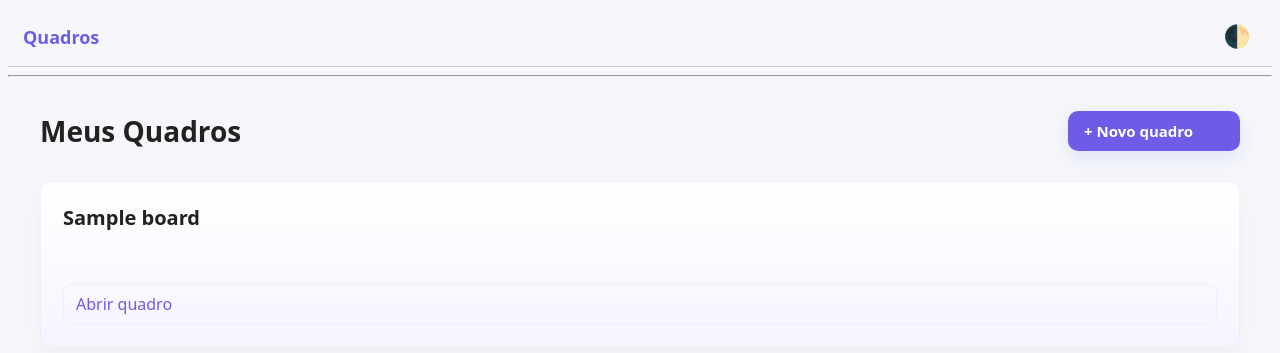
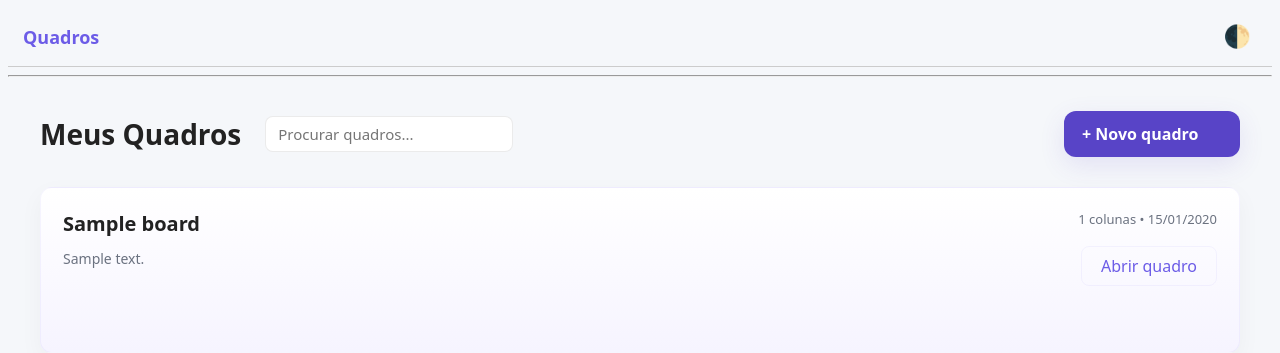
Before and after one commit to leovieirad/Projeto-Kanban, a Django app: template boards/templates/boards/board_list.html in a window 1280 px wide. Shown: the top 353 px of the page. Run offline with Django 3.2, Linux system fonts and the light colour scheme; the template is opened without the code that fills it: most values are stand-ins (such as "Sample title", 1, 10 or a date in 2020).

Commit message:
Adicionando busca rápida e aprimorando exibição de quadros na página inicial

```diff
--- a/boards/static/boards/styles.css
+++ b/boards/static/boards/styles.css
@@ -246,6 +246,17 @@ body.dark-mode .btn-link { color: #9fc1ff; }
 .header .page-title { margin: 0; }
 .header .btn-primary { margin-left: auto; }
 
+/* Busca rápida na home */
+.board-search { display:inline-block; }
+.search-input {
+  padding: 8px 12px;
+  border-radius: 8px;
+  border: 1px solid rgba(0,0,0,0.08);
+  min-width: 220px;
+  background: #fff;
+}
+body.dark-mode .search-input { background: #2b2d31; border: 1px solid #444; color: #fff; }
+
 .boards-grid {
   display: grid;
   gap: 22px;
@@ -262,12 +273,14 @@ body.dark-mode .btn-link { color: #9fc1ff; }
   box-shadow: 0 8px 24px rgba(16,24,40,0.04);
   transition: transform 0.12s ease, box-shadow 0.12s ease;
   display: flex;
-  flex-direction: column;
+  flex-direction: row;
   justify-content: space-between;
   min-height: 120px;
 }
 
 .board-card h2 { margin: 0 0 12px 0; font-size: 20px; }
+.board-desc { margin: 8px 0 0 0; color: var(--muted); font-size: 14px; }
+.board-meta { font-size: 13px; color: var(--muted); }
 
 .board-card:hover { transform: translateY(-6px); box-shadow: 0 20px 40px rgba(16,24,40,0.08); border-color: rgba(108,92,231,0.12); }
 
@@ -293,6 +306,9 @@ body.dark-mode .btn-secondary:hover { background: rgba(255,255,255,0.03); }
   text-decoration: none;
   display: inline-block;
 }
+.btn-new { padding: 12px 18px; font-size: 16px; background: var(--primary-strong); color: #fff; box-shadow: 0 8px 26px rgba(92,68,199,0.12); border-radius: 12px; }
+.btn-new:hover { transform: translateY(-2px); }
+.btn-open { min-width: 110px; text-align:center; }
 .btn-secondary:hover { background: rgba(108,92,231,0.04); }
 
 /* Ajustes responsivos */
--- a/boards/templates/boards/board_list.html
+++ b/boards/templates/boards/board_list.html
@@ -3,16 +3,33 @@
 {% block content %}
 <div class="page">
     <div class="header">
+            <div style="display:flex;align-items:center;gap:16px;flex:1;">
                 <h1 class="page-title">Meus Quadros</h1>
-      <a href="{% url 'boards:create_board' %}" class="btn-primary">+ Novo quadro</a>
+                <form method="get" class="board-search" style="margin-left:8px;">
+                    <input name="q" type="search" class="search-input" placeholder="Procurar quadros..." value="{{ request.GET.q }}">
+                </form>
+            </div>
+            <a href="{% url 'boards:create_board' %}" class="btn-primary btn-new">+ Novo quadro</a>
     </div>
 
     {% if boards %}
             <div class="boards-grid">
                     {% for board in boards %}
                     <div class="board-card">
+                            <div>
                                 <h2>{{ board.title }}</h2>
-              <a class="btn-secondary" href="{% url 'boards:detail' board.pk %}">Abrir quadro</a>
+                                {% if board.description %}
+                                    <p class="board-desc">{{ board.description|truncatechars:120 }}</p>
+                                {% endif %}
+                            </div>
+                            <div style="display:flex;flex-direction:column;align-items:flex-end;gap:8px;">
+                                <div class="board-meta">
+                                    <span>{{ board.columns.count }} colunas</span>
+                                    <span> • </span>
+                                    <span>{{ board.created_at|date:"d/m/Y" }}</span>
+                                </div>
+                                <a class="btn-secondary btn-open" href="{% url 'boards:detail' board.pk %}">Abrir quadro</a>
+                            </div>
                     </div>
                     {% endfor %}
             </div>
```
Lines whose indentation alone changed are shown as unchanged.
